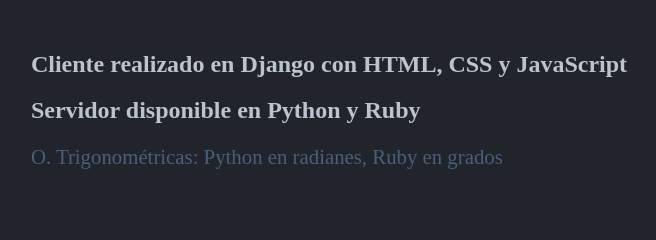
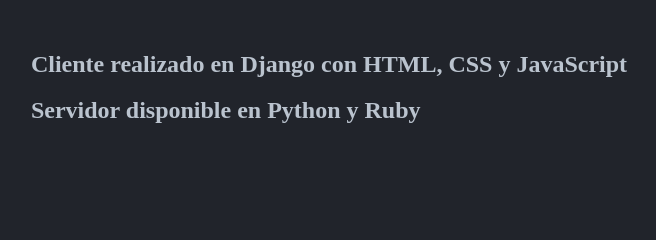
Before and after one commit to migue0418/DSD-Practica-2-Apache-Thrift, a Django app: page / in a window 1280 px wide. Shown: the part 663-903 px from the top of the page, without its empty margins (311-967 px from the left). After the commit the page ends 786 px from the top, so only its background shows below. Run offline with Django 3.2, Linux system fonts and the light colour scheme.

Commit message:
Revert "Añadida nota sobre o. trigonométricas"
This reverts commit 7d4c547b4915c6718865042e23c8835a43975745.

```diff
--- a/static/css/styles.css
+++ b/static/css/styles.css
@@ -33,11 +33,6 @@
 
 h2 {
     color: var(--teclas-gris);
-}
-
-footer p {
-    color: var(--calculadora);
-    font-size: 1.3rem;
 }
 
 header {
--- a/templates/calculadora/index.html
+++ b/templates/calculadora/index.html
@@ -103,7 +103,6 @@
         <section id="explicacion">
             <h2>Cliente realizado en Django con HTML, CSS y JavaScript</h2>
             <h2>Servidor disponible en Python y Ruby</h2>
-            <p>O. Trigonométricas: Python en radianes, Ruby en grados</p>
         </section>
     </footer>
 </body>
```
